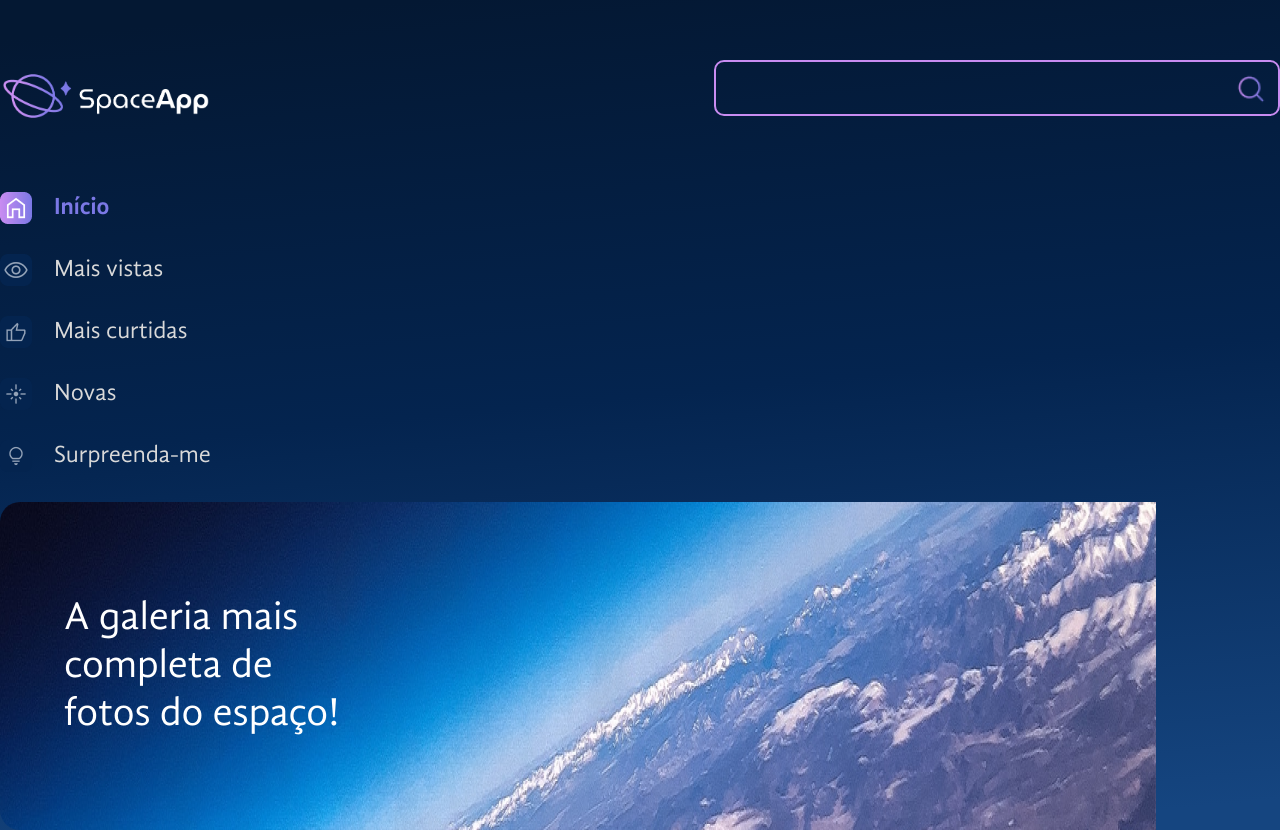
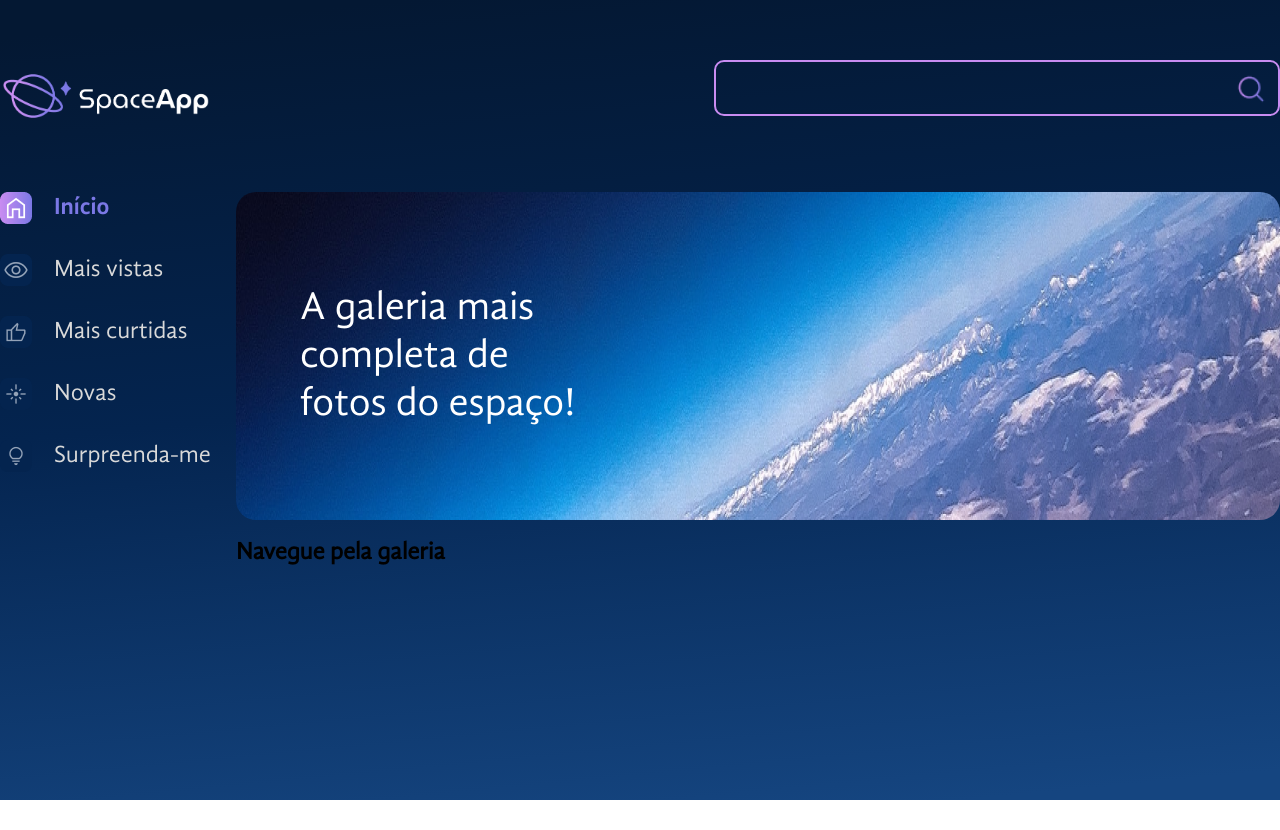
Before and after one commit to viniciosneves/space-app, a React (Vite) app: page / in a window 1280 px wide. After the commit the page ends 800 px from the top, so only its background shows below. Built offline with nearby package versions, Linux system fonts and the light colour scheme.

Commit message:
Aula 3: video 3.1

```diff
--- a/src/App.jsx
+++ b/src/App.jsx
@@ -4,6 +4,7 @@
 import BarraLateral from "./componentes/BarraLateral"
 import Banner from "./componentes/Banner"
 import bannerBackground from './assets/banner.png'
+import Galeria from "./componentes/Galeria"
 
 const FundoGradiente = styled.div`
   background: linear-gradient(174.61deg, #041833 4.16%, #04244F 48%, #154580 96.76%);
@@ -11,18 +12,40 @@
   min-height: 100vh;
 `
 
+const AppContainer = styled.div`
+  width: 1440px;
+  margin: 0 auto;
+  max-width: 100%;
+`
+
+const MainContainer = styled.main`
+  display: flex;
+  gap: 24px;
+`
+
+const ConteudoGaleria = styled.section`
+  display: flex;
+  flex-direction: column;
+  flex-grow: 1;
+`
+
 function App() {
-
-
   return (
     <FundoGradiente>
       <EstilosGlobais />
+      <AppContainer>
         <Cabecalho />
+        <MainContainer>
           <BarraLateral />
+          <ConteudoGaleria>
             <Banner
               texto="A galeria mais completa de fotos do espaço!"
               backgroundImage={bannerBackground}
             />
+            <Galeria />
+          </ConteudoGaleria>
+        </MainContainer>
+      </AppContainer>
     </FundoGradiente>
   )
 }
--- a/src/componentes/Banner/index.jsx
+++ b/src/componentes/Banner/index.jsx
@@ -10,6 +10,7 @@
     margin: 0;
     border-radius: 20px;
     max-width: 100%;
+    background-size: cover;
 `
 
 const TituloEstilizado = styled.h1`
--- /dev/null
+++ b/src/componentes/Galeria/index.jsx
@@ -0,0 +1,7 @@
+const Galeria = () => {
+    return (
+        <h2>Navegue pela galeria</h2>
+    )
+}
+
+export default Galeria
```
Lines whose indentation alone changed are shown as unchanged.
